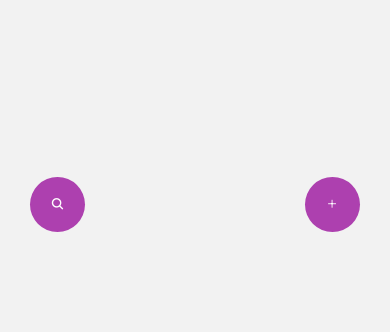
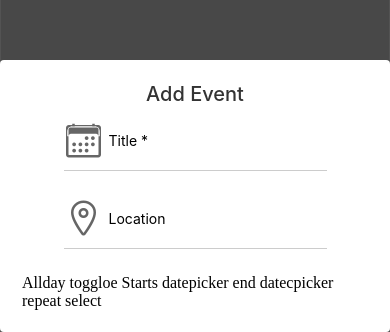
Before and after one commit to imabbassayed/calendar-react-native, a React Native app: screen /Home in a window 390 px wide. Shown: the part 512-844 px from the top of the page. Built offline with nearby package versions, Linux system fonts and the light colour scheme.

Commit message:
Adding input fields for add event

```diff
--- /dev/null
+++ b/src/modals/AddEventModal.js
@@ -0,0 +1,84 @@
+import React from 'react';
+import { View, Text, StyleSheet, Button } from 'react-native';
+
+import  Modal  from 'react-native-modal';
+import InputField from '../components/InputField';
+
+import Ionicons from 'react-native-vector-icons/Ionicons';
+
+
+
+const AddEventModal = ({navigation}) => {
+
+  return(
+    <View>
+        <Modal
+        testID={'modal'}
+        isVisible = {true}
+        style={{
+            justifyContent: 'flex-end',
+            margin: 0,
+        }}>
+        <View style={{
+             backgroundColor: 'white',
+             padding: 22,
+             justifyContent: 'center',
+             alignItems: 'center',
+             borderRadius: 4,
+             borderColor: 'rgba(0, 0, 0, 0.1)',
+        }}>
+            <Text style={{
+                marginBottom: 12,
+                fontSize: 20,
+                fontWeight: '500',
+                color: '#333',
+            }}>Add Event</Text>
+            <InputField
+                label={'Title *'}
+                icon={
+                    <Ionicons
+                    name="calendar-outline"
+                    size={40}
+                    color="#666"
+                    style={{marginRight: 5}}
+                />
+                }
+                style= {{
+                    width: 5
+                }}
+                inputType="Text"
+                text={text => setTitle(text)}
+            />
+
+            <InputField
+                label={'Location'}
+                icon={
+                    <Ionicons
+                    name="location-outline"
+                    size={40}
+                    color="#666"
+                    style={{marginRight: 5}}
+                />
+                }
+                style= {{
+                    width: 5
+                }}
+                inputType="Text"
+                text={text => setTitle(text)}
+            />
+            Allday toggloe
+            Starts datepicker
+            end datecpicker
+            repeat select
+        </View>
+
+
+
+    </Modal>
+
+    </View>
+
+  )
+}
+
+export default AddEventModal;
--- a/src/screens/Homescreen.js
+++ b/src/screens/Homescreen.js
@@ -1,33 +1,22 @@
-import React, { useState } from 'react';
+import React from 'react';
 import {
   SafeAreaView,
   View,
-  Text,
   TouchableOpacity,
-  Button
 } from 'react-native';
 
 import {Agenda} from 'react-native-calendars';
 
 import Ionicons from 'react-native-vector-icons/Ionicons';
 
-
-import Modal from "react-native-modal";
-
-
-
+import AddEventModal from '../modals/AddEventModal';
 
 const HomeScreen = ({navigation}) => {
-
-  const [isModalVisible, setModalVisible] = useState(false);
-
-  const toggleModal = () => {
-    setModalVisible(!isModalVisible);
-  };
 
   return(
   <SafeAreaView style={{flex: 1}}>
 
+    <AddEventModal />
 
     <Agenda
 
```
Also changed, not shown: src/components/AddEventModal.js (deleted, +0 -27 lines).
